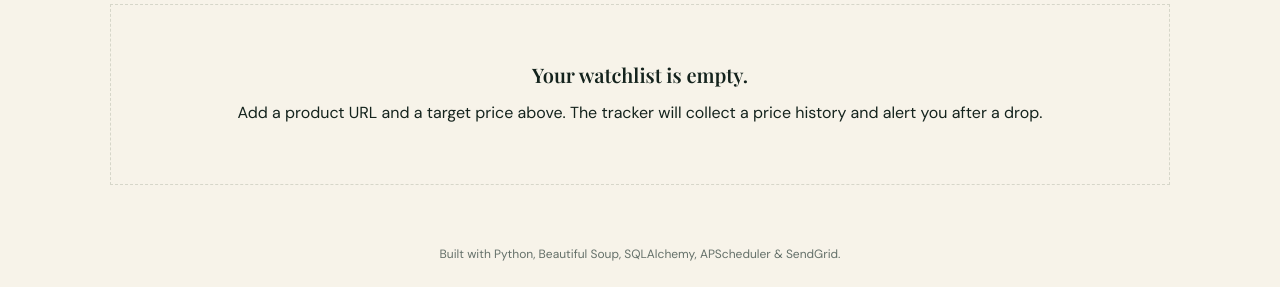
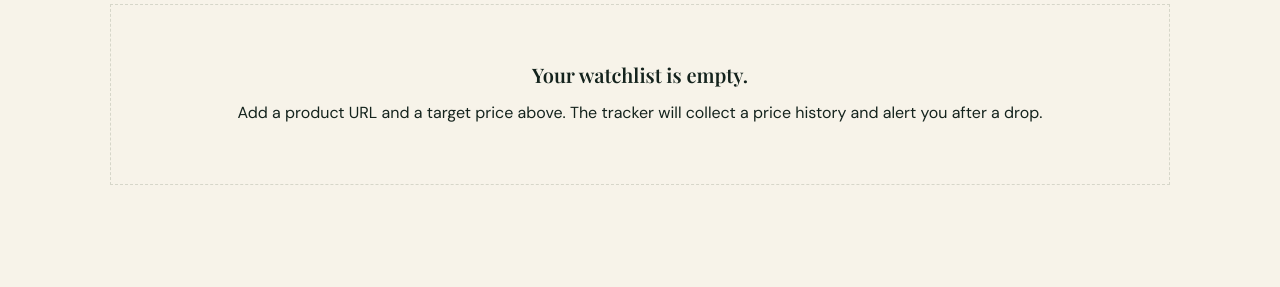
Before and after one commit to Nidhi-Jadhav/ecommerce-price-tracker, a FastAPI app: page / in a window 1280 px wide. Shown: the part 732-1019 px from the top of the page. After the commit the page ends 917 px from the top, so only its background shows below. Run offline with FastAPI, Linux system fonts and the light colour scheme; data that the repository does not hold is empty; some web fonts are replaced.

Commit message:
Remove technology footer from dashboard

```diff
--- a/app/templates/index.html
+++ b/app/templates/index.html
@@ -2,4 +2,4 @@
 <main><header><div><p class="eyebrow">PERSONAL SHOPPING ASSISTANT</p><h1>Track the price.<br><em>Buy at the right moment.</em></h1></div><p class="intro">Monitor Amazon and Flipkart products from one calm, focused dashboard. You’ll be notified when a target price is reached.</p></header>
 <section class="add"><h2>Start tracking</h2><form action="/products" method="post"><input name="url" type="url" required placeholder="Paste an Amazon or Flipkart product URL"><input name="target_price" type="number" min="1" step="0.01" required placeholder="Target price (₹)"><input name="alert_email" type="email" required placeholder="Your email for price alerts"><button>Add product →</button></form><p class="privacy">Your email is saved only with this tracked product and used only for its price-drop alert.</p>{% if notice %}<p class="message success">{{ notice }}</p>{% endif %}{% if error %}<p class="message error">{{ error }}</p>{% endif %}</section>
 <section><div class="section-title"><h2>Your watchlist</h2><span>{{ products|length }} products</span></div>{% if products %}<div class="grid">{% for p in products %}<article><div class="retailer">{{ p.retailer }}</div><h3>{{ p.name }}</h3><p class="price">{% if p.current_price %}₹{{ "{:,.2f}".format(p.current_price) }}{% else %}Pending first check{% endif %}</p><p>Target <b>₹{{ "{:,.2f}".format(p.target_price) }}</b>{% if p.current_price and p.current_price <= p.target_price %}<span class="hit">Target reached</span>{% endif %}</p><small>{% if p.last_checked_at %}Checked {{ p.last_checked_at.strftime('%d %b, %H:%M UTC') }}{% else %}Will check when available{% endif %}</small><div class="actions"><form action="/products/{{p.id}}/check" method="post"><button>Check now</button></form><a href="{{p.url}}" target="_blank" rel="noreferrer">Open store ↗</a><form action="/products/{{p.id}}/delete" method="post"><button class="delete">Remove</button></form></div></article>{% endfor %}</div>{% else %}<div class="empty"><h3>Your watchlist is empty.</h3><p>Add a product URL and a target price above. The tracker will collect a price history and alert you after a drop.</p></div>{% endif %}</section>
-</main><footer>Built with Python, Beautiful Soup, SQLAlchemy, APScheduler &amp; SendGrid.</footer></body></html>
+</main></body></html>
```
